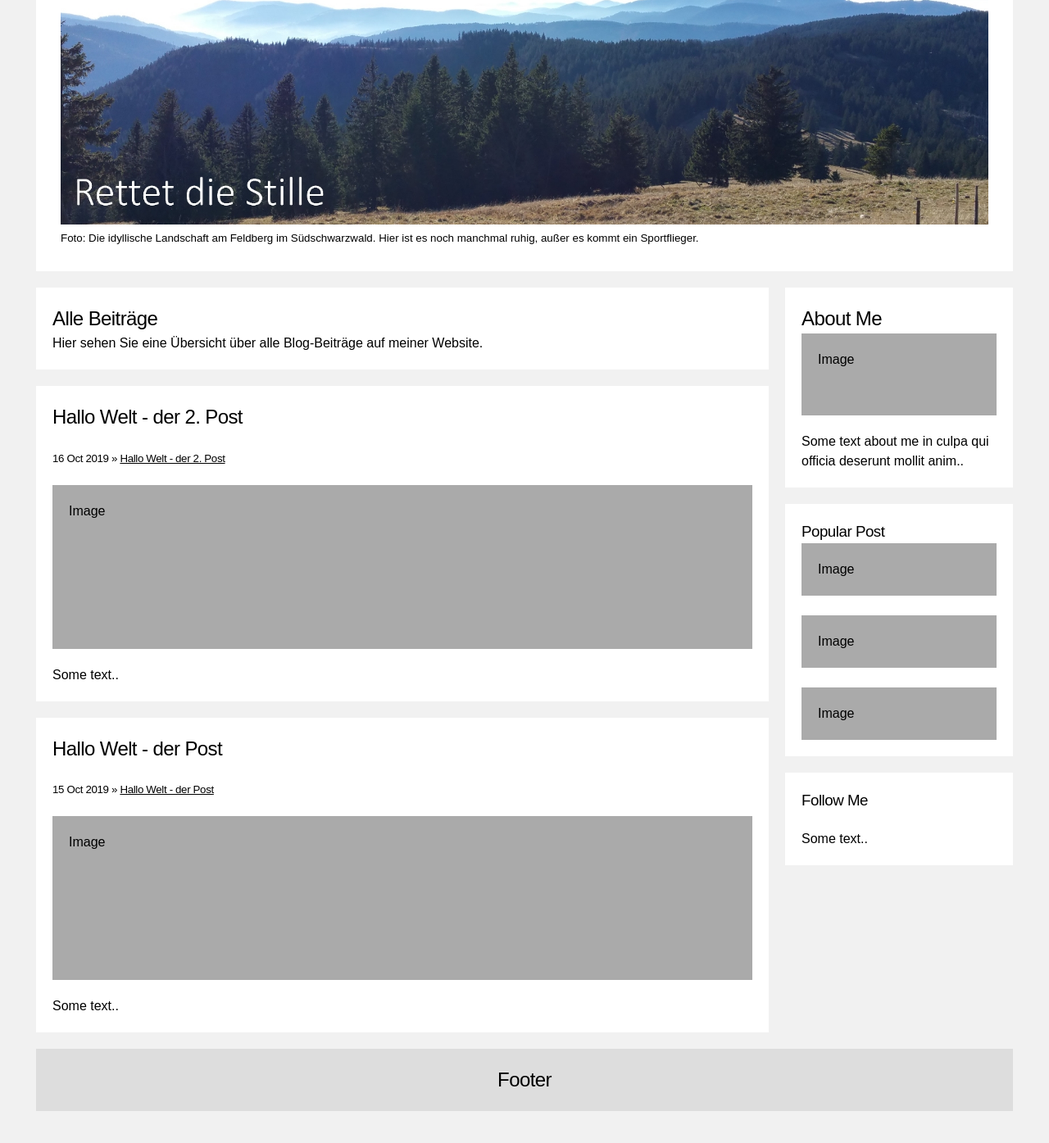
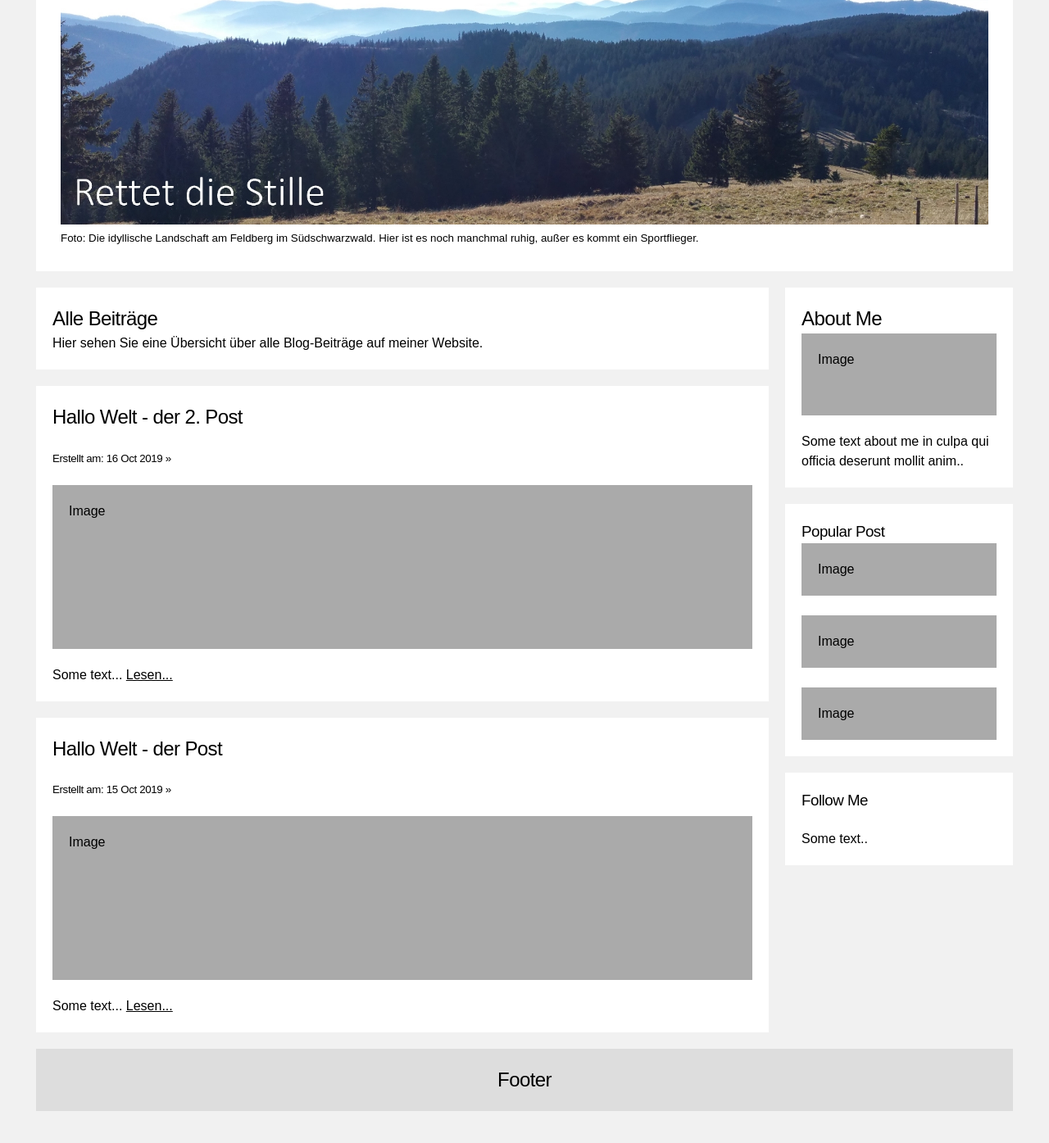
Before and after one commit to rettet-die-stille/rettet-die-stille.github.io, a Jekyll site: the page built from blog.md, in a window 1280 px wide and 1400 px high, scrolled down 144 px. Shown: the top 1395 px of the window at 82% size. Built offline with Jekyll 4.4.1, drawn with Linux system fonts in a browser that asks for light colours.

Commit message:
Update blog.md

```diff
--- a/blog.md
+++ b/blog.md
@@ -11,10 +11,10 @@ title: Blog
 {% for post in site.posts %}
 
 <div class="card">
-  <h2>{{ post.title }}</h2>
-  <h5><span>{{ post.date | date_to_string }}</span> » <a href="{{ post.url }}" title="{{ post.title }}">{{ post.title }}</a></h5>
-  <div class="fakeimg" style="height:200px;">Image</div>
-  <p>Some text..</p>
+   <h2>{{ post.title }}</h2>
+   <h5>Erstellt am: <span>{{ post.date | date_to_string }}</span> » </h5>
+   <div class="fakeimg" style="height:200px;">Image</div>
+   <p>Some text...  <a href="{{ post.url }}" title="{{ post.title }}">Lesen...</a></p>
 </div>
 
 {% endfor %}
```
